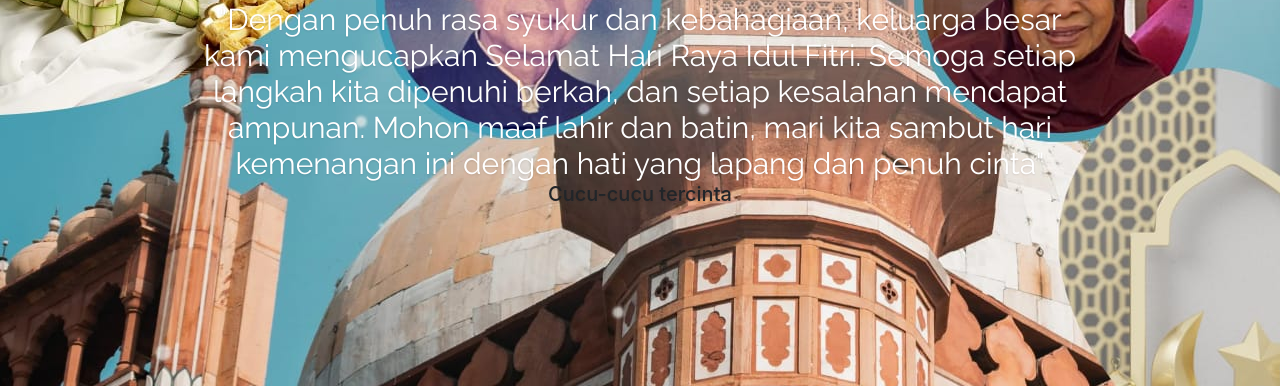
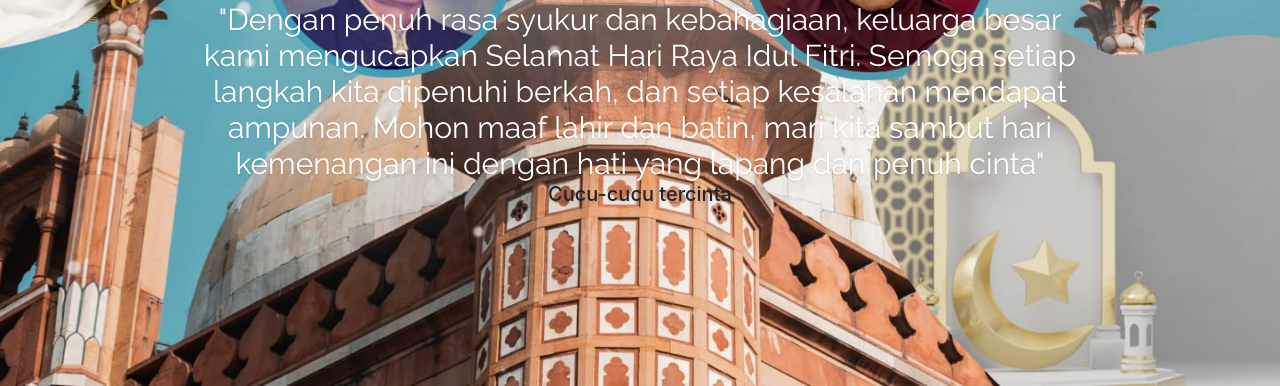
Before and after one commit to opalhehe1/opalhehe1.github.io, a plain HTML site: page index.html in a window 1280 px wide. Shown: the part 414-800 px from the top of the page. Drawn offline with nearby package versions, Linux system fonts and the light colour scheme.

Commit message:
Update style.css

```diff
--- a/style.css
+++ b/style.css
@@ -1,9 +1,14 @@
 html,body {
     width:100%;
     height:100%;
-    position:center;
+    position:absolute;
     background: url(9.jpeg);
+    background-size: cover;
+    background-position: center;
     background-repeat: no-repeat;
+    height: 100vh;
+    margin: 0;
+    padding: 0;
     text-shadow: 0px 1px 2px rgba(0,0,0,0.1);
   }
   .container  {
@@ -29,7 +34,7 @@ html,body {
   .blur {
     width:100%;
     height:100%;
-    position:absolute;
+    position:center;
   }
   .blurTop{
     left:40%;
```
